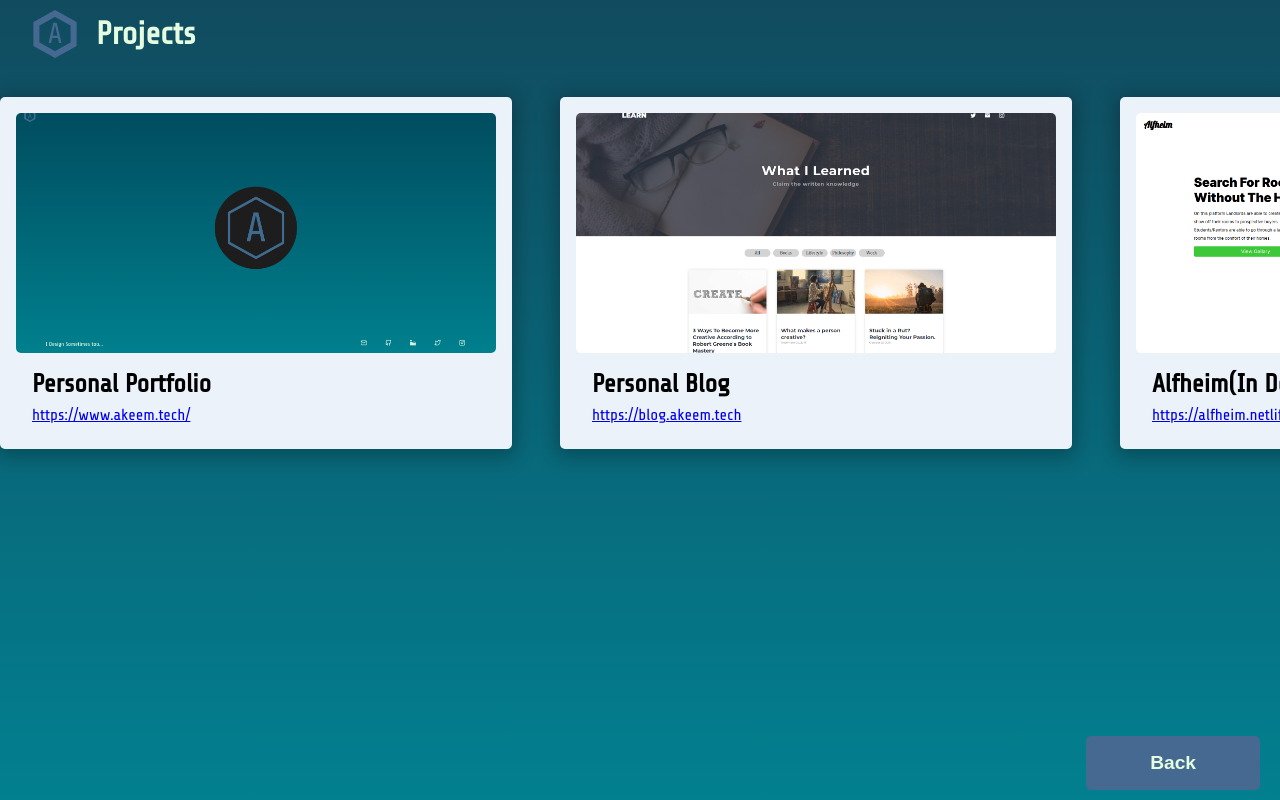
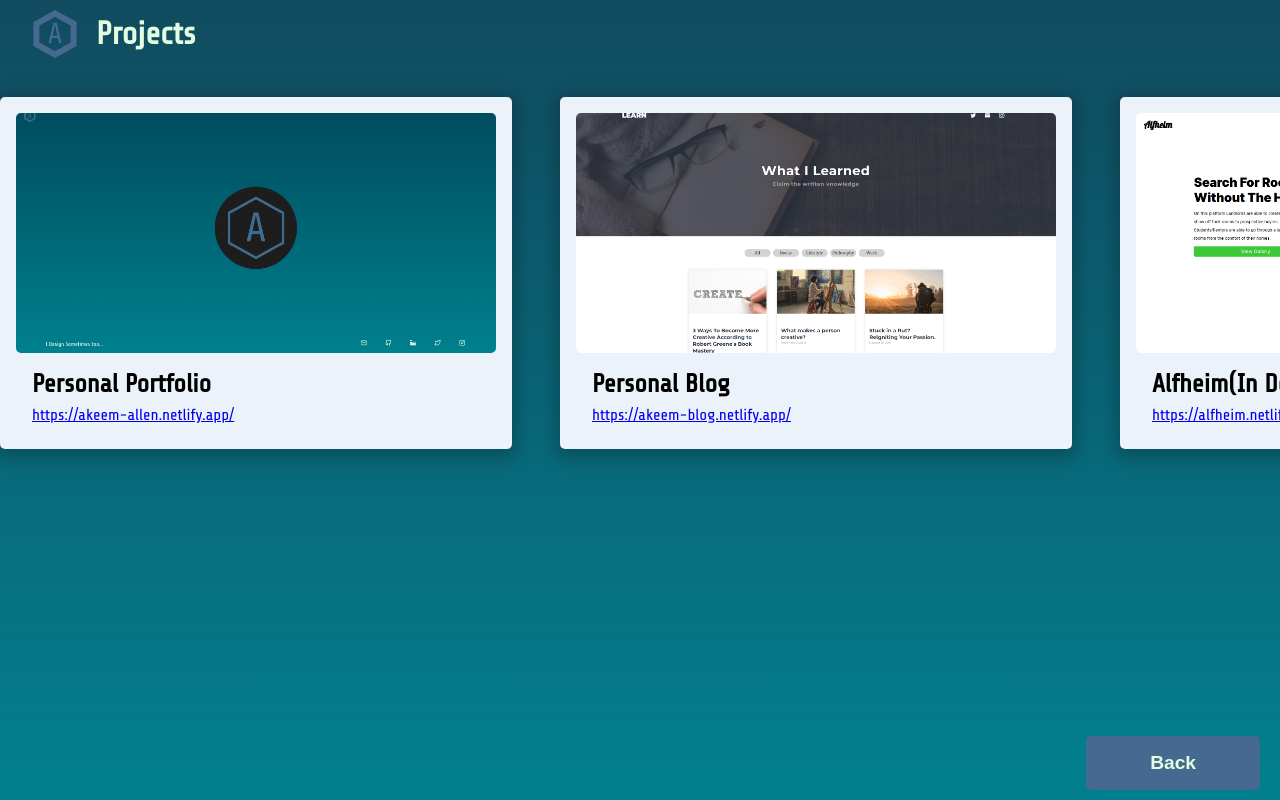
Before and after one commit to AkeemAllen/personal-portfolio, a React (Create React App) app: page /projects in a window 1280 px wide. Shown: the top 800 px of the page. Built offline with nearby package versions, Linux system fonts and the light colour scheme.

Commit message:
Updated urls

```diff
--- a/src/pages/Projects.jsx
+++ b/src/pages/Projects.jsx
@@ -22,7 +22,7 @@ const Projects = () => {
     {
       screenshot: portfolio,
       name: "Personal Portfolio",
-      url: "https://www.akeem.tech/",
+      url: "https://akeem-allen.netlify.app/",
       description: `
                       This website serves as a portfolio of my best pieces of work.
                       It also serves as a testament to the growth of my skills as it took me less than a week to go
@@ -40,7 +40,7 @@ const Projects = () => {
     {
       screenshot: blog,
       name: "Personal Blog",
-      url: "https://blog.akeem.tech",
+      url: "https://akeem-blog.netlify.app/",
       description: `
         During one summer vacation, when I had a lot of free time and was getting into reading,
         I decided to try my hand at blogging. I also realized that it might be a great
```
